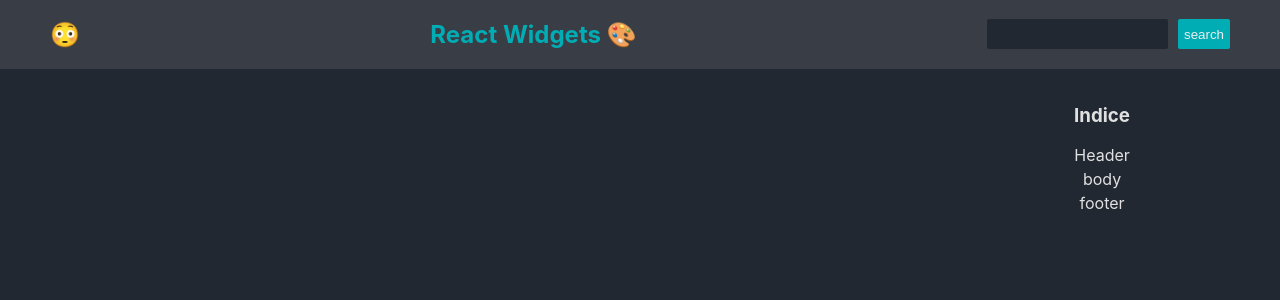
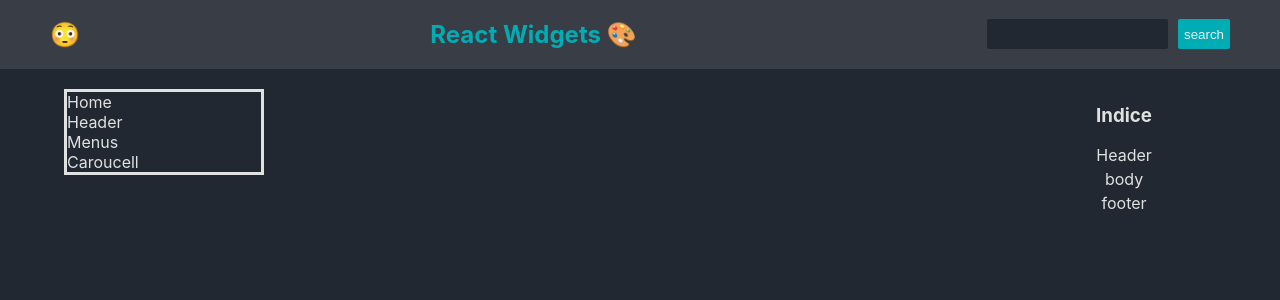
Before and after one commit to AlanPoveda/React-Components, a Next.js app: page / in a window 1280 px wide. Shown: the top 300 px of the page. Built offline with nearby package versions, Linux system fonts and the light colour scheme.

Commit message:
Menu, basic menu layot

```diff
--- a/pages/index.js
+++ b/pages/index.js
@@ -1,13 +1,15 @@
 import Image from 'next/image'
 
 
-import Header from "./src/components/header"
-import RightMenu from './src/components/rightMenu'
+import Header from "./src/components/header/index"
+import RightMenu from './src/components/rightMenu/index'
+import NavBar from './src/components/navBar/index'
 
 export default function Home() {
   return (
     <div>
       <Header />
+      <NavBar />
       <RightMenu />
 
 
--- a/pages/src/components/header/index.js
+++ b/pages/src/components/header/index.jsx
@@ -1,4 +1,4 @@
-import styles from "../header/Header.module.css"
+import styles from "../header/Header.module.scss"
 
 
 export default function Header(){
--- /dev/null
+++ b/pages/src/components/navBar/NavBar.module.scss
@@ -0,0 +1,17 @@
+.divNavMenu{
+    float: left;
+    margin: 20px 5%;
+}
+
+.listNav{
+    list-style-type: none;
+    margin: 0;
+    padding: 0;
+    width: 200px;
+    border: solid 3px #EEEE;
+
+
+    a{
+        color: #EEEE;
+    }
+}
--- /dev/null
+++ b/pages/src/components/navBar/index.jsx
@@ -0,0 +1,16 @@
+import styles from "../navBar/NavBar.module.scss"
+
+export default function NavBar(){
+
+    return(
+        <div className={styles.divNavMenu}>
+            <ul className={styles.listNav}>
+                <li><a href="">Home</a></li>
+                <li><a href="">Header</a></li>
+                <li><a href="">Menus</a></li>
+                <li><a href="">Caroucell</a></li>
+            </ul>
+
+        </div>
+    );
+}
--- a/pages/src/components/rightMenu/RightMenu.module.scss
+++ b/pages/src/components/rightMenu/RightMenu.module.scss
@@ -3,11 +3,10 @@
     justify-content: end;
     color: #EEEE;
     text-align: center;
-    padding-right: 150px;
+    margin-right: 10%;
 
     li{
        list-style-type: none;
-       transition: 2s;
        margin-bottom: 4px;
     }
     a:hover{
```
Also changed, not shown: pages/src/components/header/Header.module.scss (renamed from pages/src/components/header/Header.module.css), pages/src/components/rightMenu/index.jsx (renamed from pages/src/components/rightMenu/index.js).
